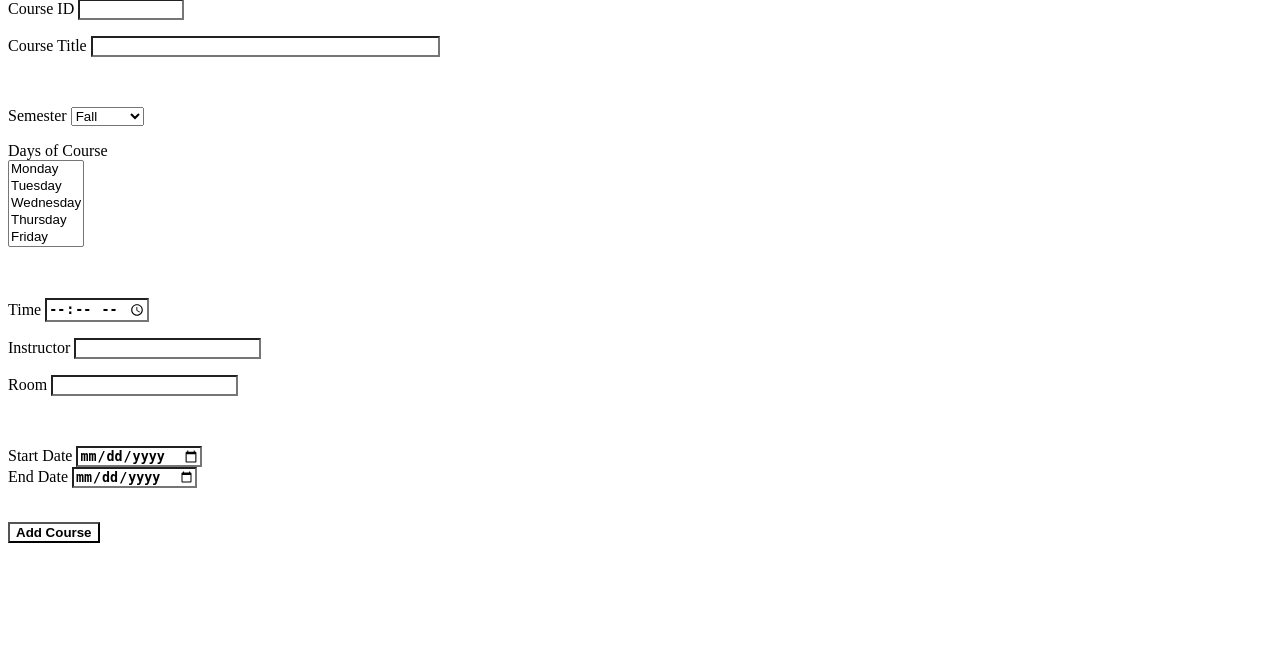
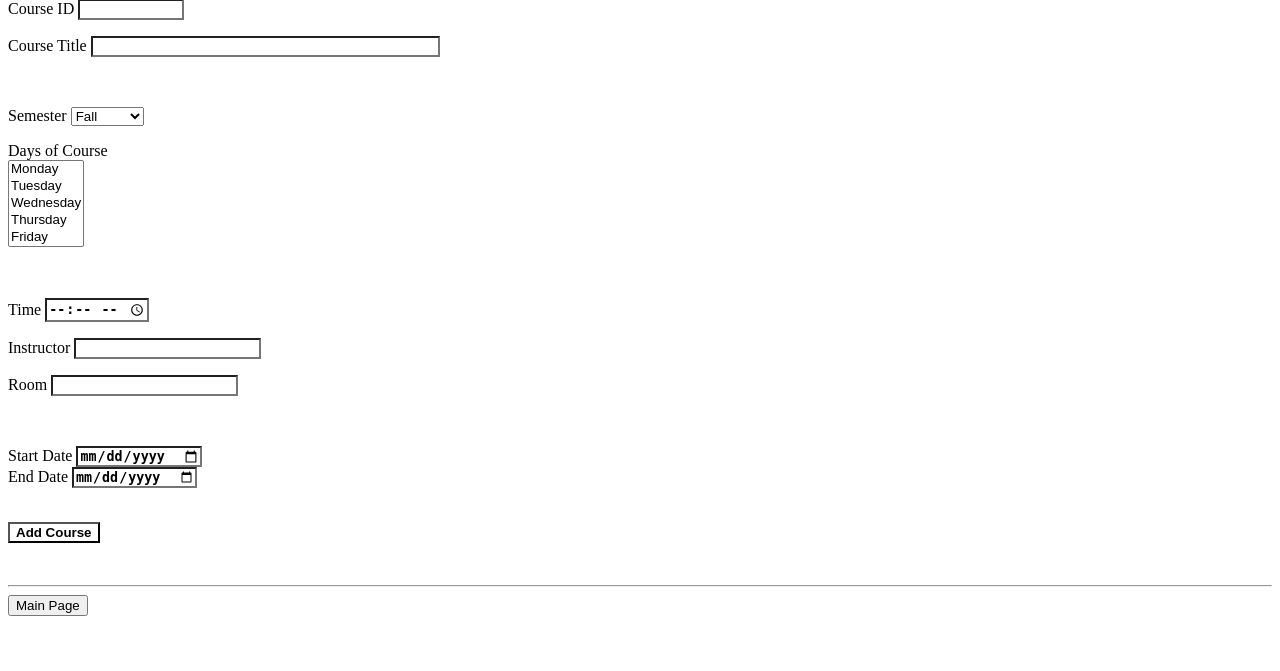
Before and after one commit to saladenicoise/SOEN-387-Assignment-1, a PHP site: page /SOEN_387_A1/presentation/courses/addCourse.php in a window 1280 px wide. Shown: the part 69-740 px from the top of the page. Run offline with PHP 8.4, Linux system fonts and the light colour scheme; a user stored in the database is signed in.

Commit message:
Added button to go back from addCourse page to mainPage

```diff
--- a/presentation/courses/addCourse.php
+++ b/presentation/courses/addCourse.php
@@ -102,5 +102,8 @@ if (!$statusSet) : ?>
         <p class="status-message" id='statusBox'></p>
     </div>
 </form>
+<br>
+<hr>
+<button onclick="location.href='../../presentation/mainPage/mainPage.php'">Main Page</button>
 </body>
 </html>
```
